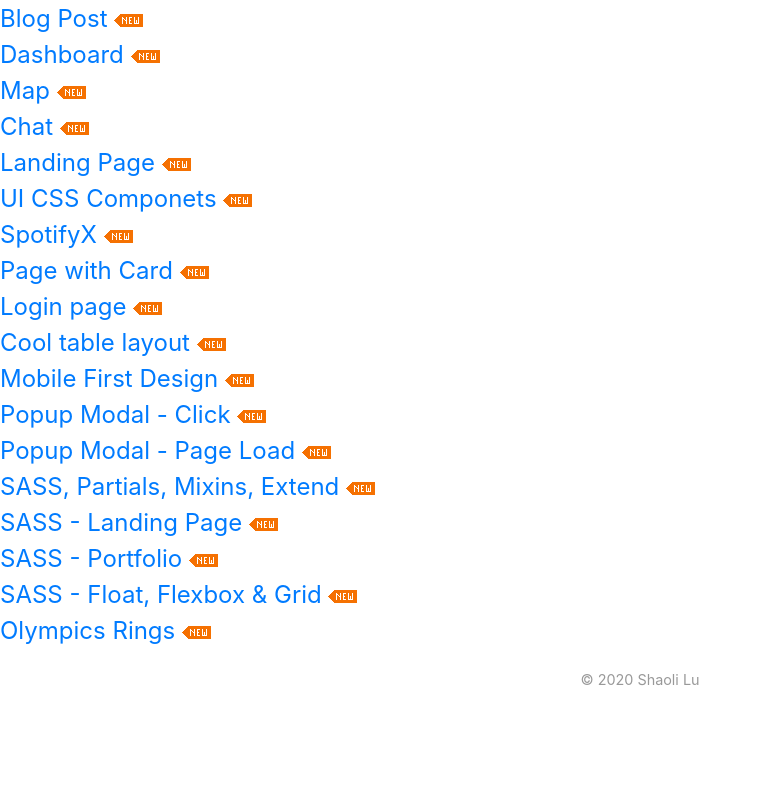
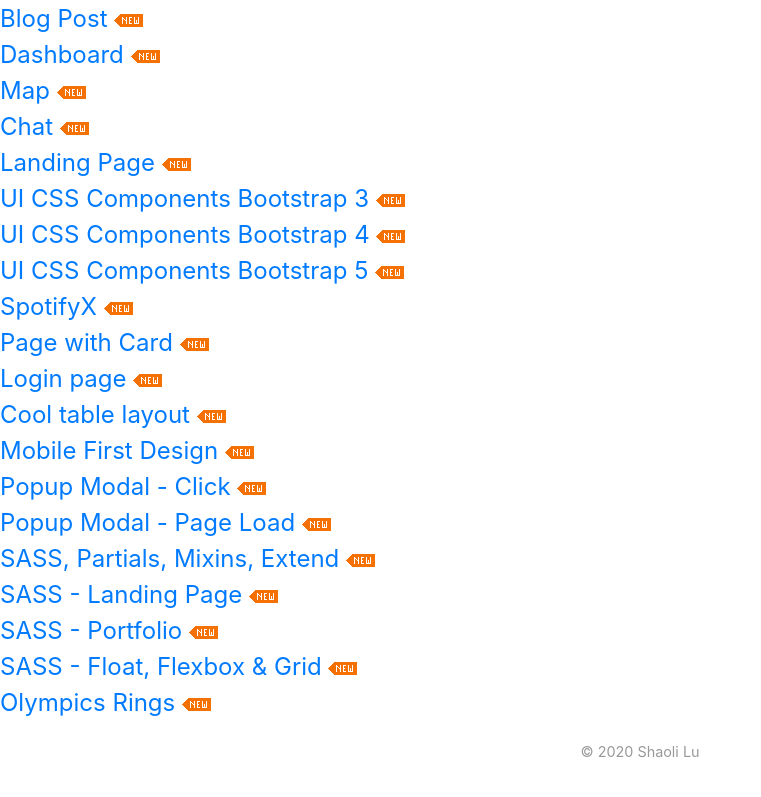
Before and after one commit to shaoli-lu/UnderConstruction, a plain HTML site: page index.html in a window 1280 px wide. Shown: the part 1085-1882 px from the top of the page, without its empty margins (0-761 px from the left). Before the commit the page ends 1812 px from the top, so only its background shows below. Drawn offline with nearby package versions, Linux system fonts and the light colour scheme.

Commit message:
components

```diff
--- a/index.html
+++ b/index.html
@@ -162,7 +162,15 @@
     </div>
 
 	<div>
-	<a href="https://shaoli-lu.github.io/CSSComponetLib/" target="_blank">UI CSS Componets</a> <img src="icn-new.png">
+	<a href="https://shaoli-lu.github.io/CSSComponentLib3/" target="_blank">UI CSS Components Bootstrap 3</a> <img src="icn-new.png">
+    </div>
+
+	<div>
+	<a href="https://shaoli-lu.github.io/CSSComponentLib4/" target="_blank">UI CSS Components Bootstrap 4</a> <img src="icn-new.png">
+    </div>
+
+	<div>
+	<a href="https://shaoli-lu.github.io/CSSComponentLib5/" target="_blank">UI CSS Components Bootstrap 5</a> <img src="icn-new.png">
     </div>
 
 	<div>
```
